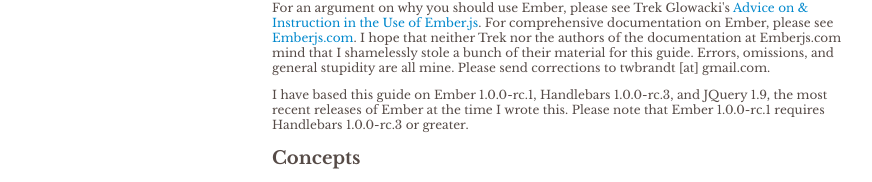
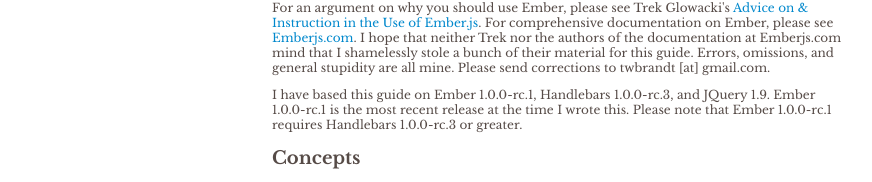
Before and after one commit to apuratepp/twbrandt.github.com, a plain HTML site: page 2013/02/11/Ember-Quick_Start_Guide/index.html in a window 1280 px wide. Shown: the part 340-522 px from the top of the page, without its empty margins (26-898 px from the left). Drawn offline with nearby package versions, Linux system fonts and the light colour scheme.

Commit message:
fix typos

```diff
--- a/2013/02/11/Ember-Quick_Start_Guide/index.html
+++ b/2013/02/11/Ember-Quick_Start_Guide/index.html
@@ -43,7 +43,7 @@
 
 <p>For an argument on why you should use Ember, please see Trek Glowacki's <a href="http://trek.github.com/">Advice on &amp; Instruction in the Use of Ember.js</a>. For comprehensive documentation on Ember, please see <a href="http://emberjs.com">Emberjs.com</a>. I hope that neither Trek nor the authors of the documentation at Emberjs.com mind that I shamelessly stole a bunch of their material for this guide. Errors, omissions, and general stupidity are all mine. Please send corrections to twbrandt [at] gmail.com.</p>
 
-<p>I have based this guide on Ember 1.0.0-rc.1, Handlebars 1.0.0-rc.3, and JQuery 1.9, the most recent releases of Ember at the time I wrote this. Please note that Ember 1.0.0-rc.1 requires Handlebars 1.0.0-rc.3 or greater.</p>
+<p>I have based this guide on Ember 1.0.0-rc.1, Handlebars 1.0.0-rc.3, and JQuery 1.9. Ember 1.0.0-rc.1 is the most recent release at the time I wrote this. Please note that Ember 1.0.0-rc.1 requires Handlebars 1.0.0-rc.3 or greater.</p>
 
 <h2>Concepts</h2>
 
```
Also changed, not shown: index.html (+1 -1 lines).
